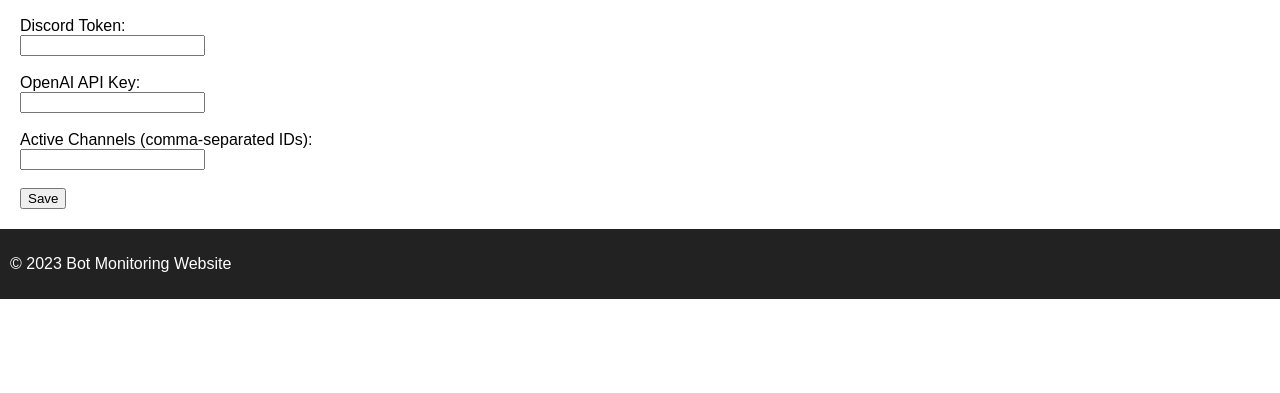
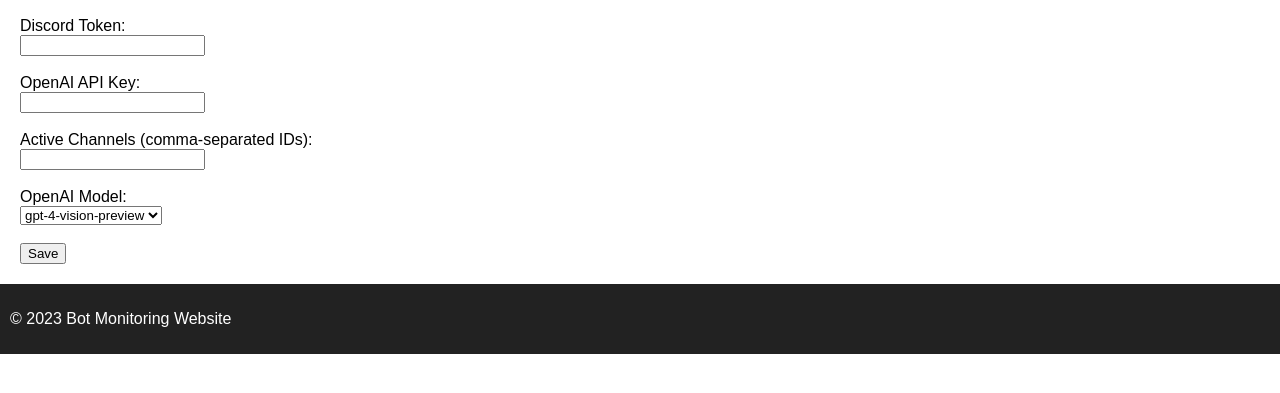
Before and after one commit to GraysLawson/opossum, a Flask app: page /config in a window 1280 px wide. Shown: the part 189-582 px from the top of the page. Run offline with Flask 3, Linux system fonts and the light colour scheme; parts of the project's set-up code (start-up, migrations or seed data) failed here and were passed over.

Commit message:
modified:   bot/config.py 	modified:   bot/utils.py 	modified:   website/app.py 	modified:   website/templates/config.html

```diff
--- a/bot/config.py
+++ b/bot/config.py
@@ -5,6 +5,7 @@ OPENAI_API_KEY = os.environ['OPENAI_API_KEY']
 VERSION = os.environ['BOT_VERSION']
 ACTIVE_CHANNELS = os.environ.get('ACTIVE_CHANNELS', '').split(',')
 REDIS_URL = os.environ['REDIS_URL']
+OPENAI_MODEL = os.environ.get('OPENAI_MODEL', 'gpt-4o-mini')
 
 if not DISCORD_TOKEN:
     raise ValueError("Discord token not provided")
--- a/bot/utils.py
+++ b/bot/utils.py
@@ -1,5 +1,5 @@
 import openai
-from config import OPENAI_API_KEY
+from config import OPENAI_API_KEY, OPENAI_MODEL
 from logger import setup_logger
 
 logger = setup_logger()
@@ -8,7 +8,7 @@ client = openai.OpenAI(api_key=OPENAI_API_KEY)
 def generate_image_description(image_url):
     try:
         response = client.chat.completions.create(
-            model="gpt-4o-mini",
+            model=OPENAI_MODEL,
             messages=[
                 {
                     "role": "user",
--- a/website/app.py
+++ b/website/app.py
@@ -42,17 +42,29 @@ def config():
         discord_token = request.form.get('discord_token')
         openai_api_key = request.form.get('openai_api_key')
         active_channels = request.form.get('active_channels')
+        openai_model = request.form.get('openai_model')
 
         os.environ['DISCORD_TOKEN'] = discord_token
         os.environ['OPENAI_API_KEY'] = openai_api_key
         os.environ['ACTIVE_CHANNELS'] = active_channels
+        os.environ['OPENAI_MODEL'] = openai_model
 
         return redirect(url_for('config'))
     else:
         discord_token = os.getenv('DISCORD_TOKEN', '')
         openai_api_key = os.getenv('OPENAI_API_KEY', '')
         active_channels = os.getenv('ACTIVE_CHANNELS', '')
-        return render_template('config.html', discord_token=discord_token, openai_api_key=openai_api_key, active_channels=active_channels)
+        openai_model = os.getenv('OPENAI_MODEL', 'gpt-4-vision-preview')
+
+        # Fetch available OpenAI models
+        available_models = ['gpt-4-vision-preview', 'gpt-4', 'gpt-3.5-turbo']  # Add more as needed
+
+        return render_template('config.html',
+                               discord_token=discord_token,
+                               openai_api_key=openai_api_key,
+                               active_channels=active_channels,
+                               openai_model=openai_model,
+                               available_models=available_models)
 
 if __name__ == '__main__':
     app.run(host='0.0.0.0', port=8080)
--- a/website/templates/config.html
+++ b/website/templates/config.html
@@ -9,6 +9,12 @@
     <input type="password" id="openai_api_key" name="openai_api_key" value="{{ openai_api_key }}"><br><br>
     <label for="active_channels">Active Channels (comma-separated IDs):</label><br>
     <input type="text" id="active_channels" name="active_channels" value="{{ active_channels }}"><br><br>
+    <label for="openai_model">OpenAI Model:</label><br>
+    <select id="openai_model" name="openai_model">
+        {% for model in available_models %}
+            <option value="{{ model }}" {% if model == openai_model %}selected{% endif %}>{{ model }}</option>
+        {% endfor %}
+    </select><br><br>
     <input type="submit" value="Save">
 </form>
 {% endblock %}
```
